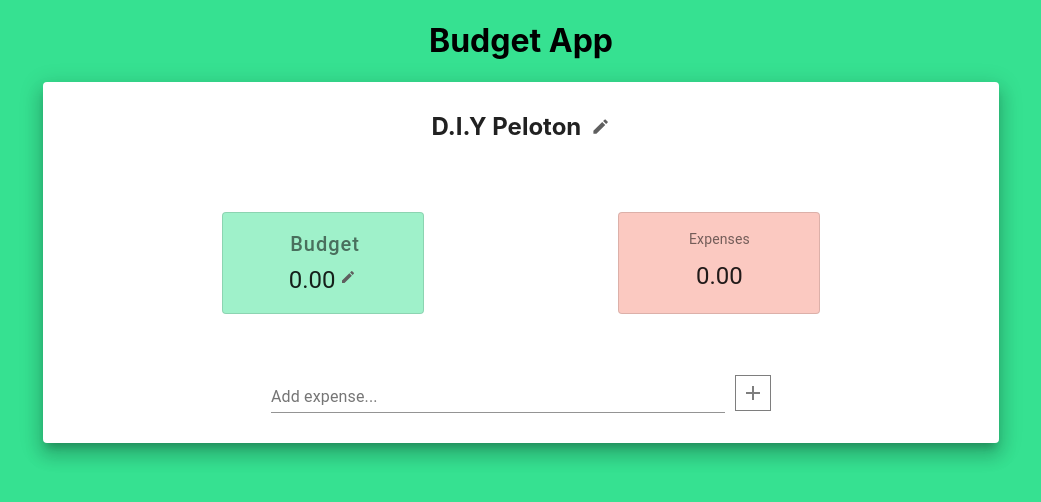
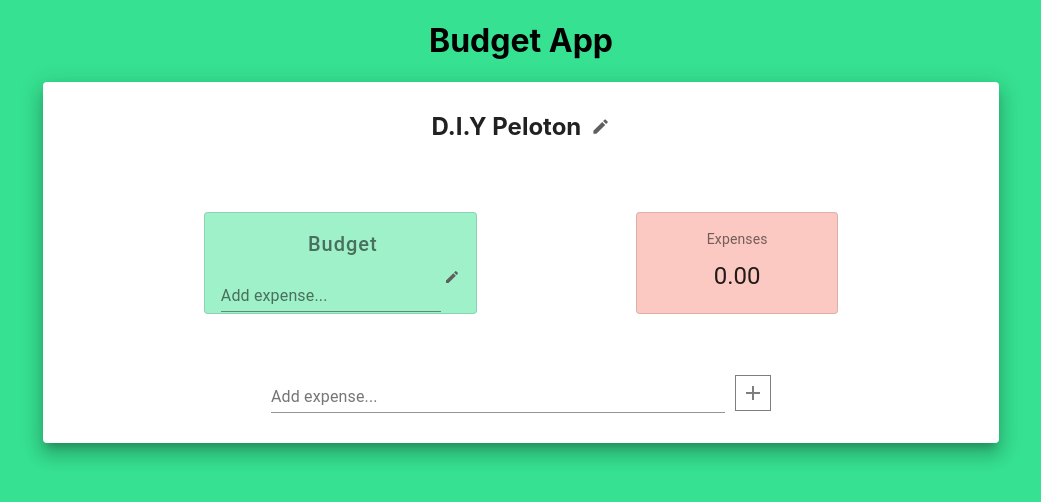
Before and after one commit to CarlaCarrasco/react-budget-app, a React (Create React App) app: page / in a window 1280 px wide. Shown: the top 502 px of the page, without its empty margins (119-1160 px from the left). Built offline with nearby package versions, Linux system fonts and the light colour scheme.

Commit message:
added buget value input box

```diff
--- a/src/Components/budget.js
+++ b/src/Components/budget.js
@@ -1,9 +1,10 @@
-import React from 'react';
+import React, { useState } from 'react';
 import { makeStyles } from '@material-ui/core/styles';
 import Card from '@material-ui/core/Card';
 import CardActions from '@material-ui/core/CardActions';
 import CardContent from '@material-ui/core/CardContent';
 import Button from '@material-ui/core/Button';
+import TextField from '@material-ui/core/TextField';
 import Typography from '@material-ui/core/Typography';
 import EditIcon from '@material-ui/icons/Edit';
 
@@ -24,7 +25,7 @@
       marginBottom: 12,
     },
     editIcon: {
-      marginLeft: 5,
+      marginLeft: 3,
       marginTop: 5,
       color: '#5f5f5f',
       fontSize: '1rem'
@@ -32,24 +33,41 @@
     flex: {
       display: 'flex',
       flexDirection: 'row',
-      justifyContent: 'center'
+      justifyContent: 'center',
+      maxHeight: 30
+    },
+    h5: {
+      marginLeft: 5
     }
   });
 
 export const Budget = props => {
     const classes = useStyles();
+    const [editAmt, setEditAmt] = useState(false);
+    const [amount, setAmount] = useState('0.00');
+    const editClicked = () => editAmt ? setEditAmt(false) : setEditAmt(true);
     return (
         <Card className={classes.root} variant="outlined">
           <CardContent>
               <Typography className={classes.title} color="textSecondary" gutterBottom>
                 Budget
               </Typography>
-              <div className={classes.flex}>
-              <Typography variant="h5" component="h2">
-                0.00
+              {/* <div className={classes.flex}>
+              <Typography className={classes.h5} variant="h5" component="h2">
+                {amount}
               </Typography>
               <EditIcon className={classes.editIcon}/>
+              </div> */}
+              <div className={classes.flex, 'budgetBox'}>
+              <TextField className={classes.textField}
+                id="standard-basic"
+                name="expense" label="Add expense..."
+                onChange={(e) => setAmount(e.target.value)}
+                onKeyPress={(e) => {if(e.key === 'Enter') editClicked()}}
+              />
+              <EditIcon className={classes.editIcon}/>
               </div>
+
 
             {/* <Typography className={classes.pos} color="textSecondary">
               adjective
```
